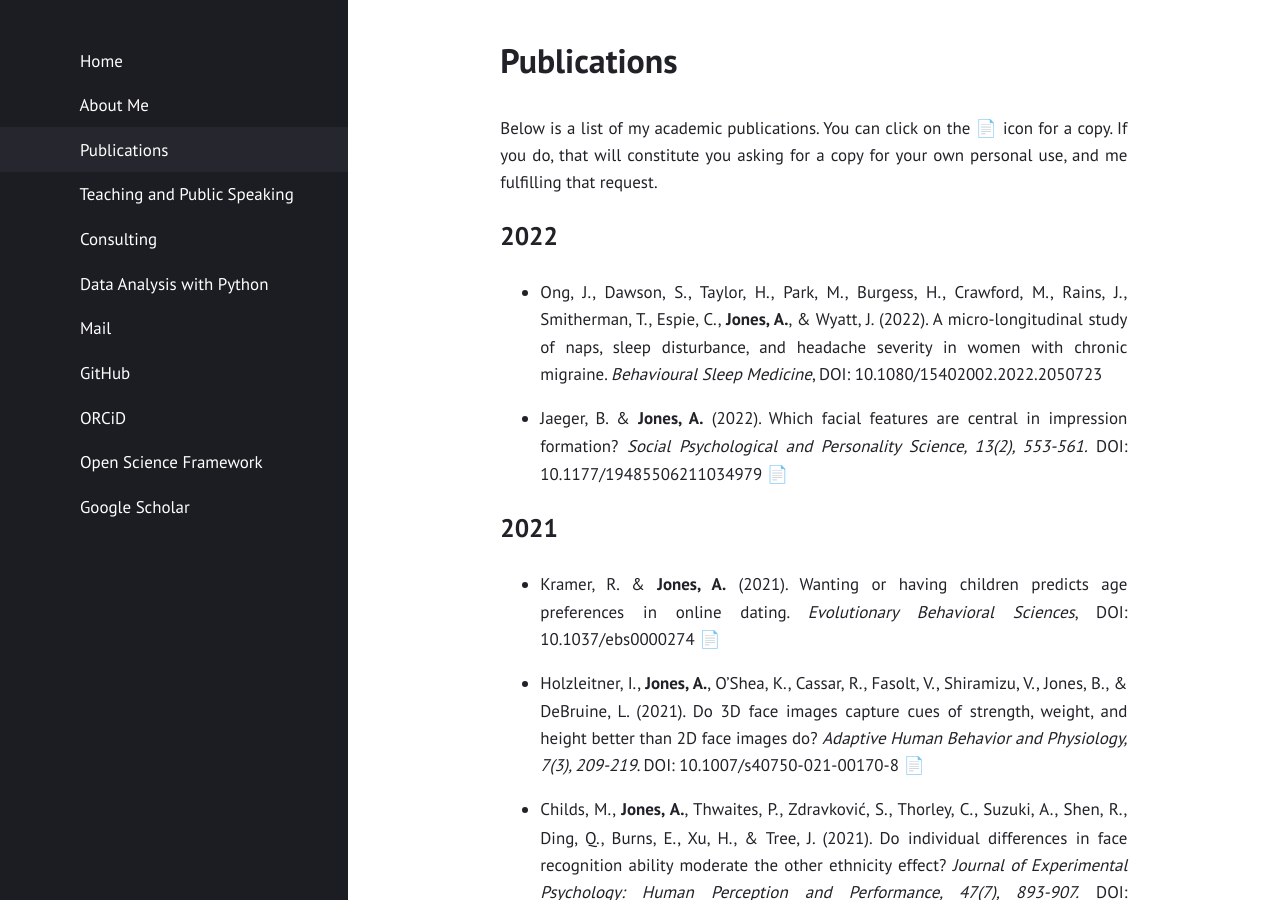
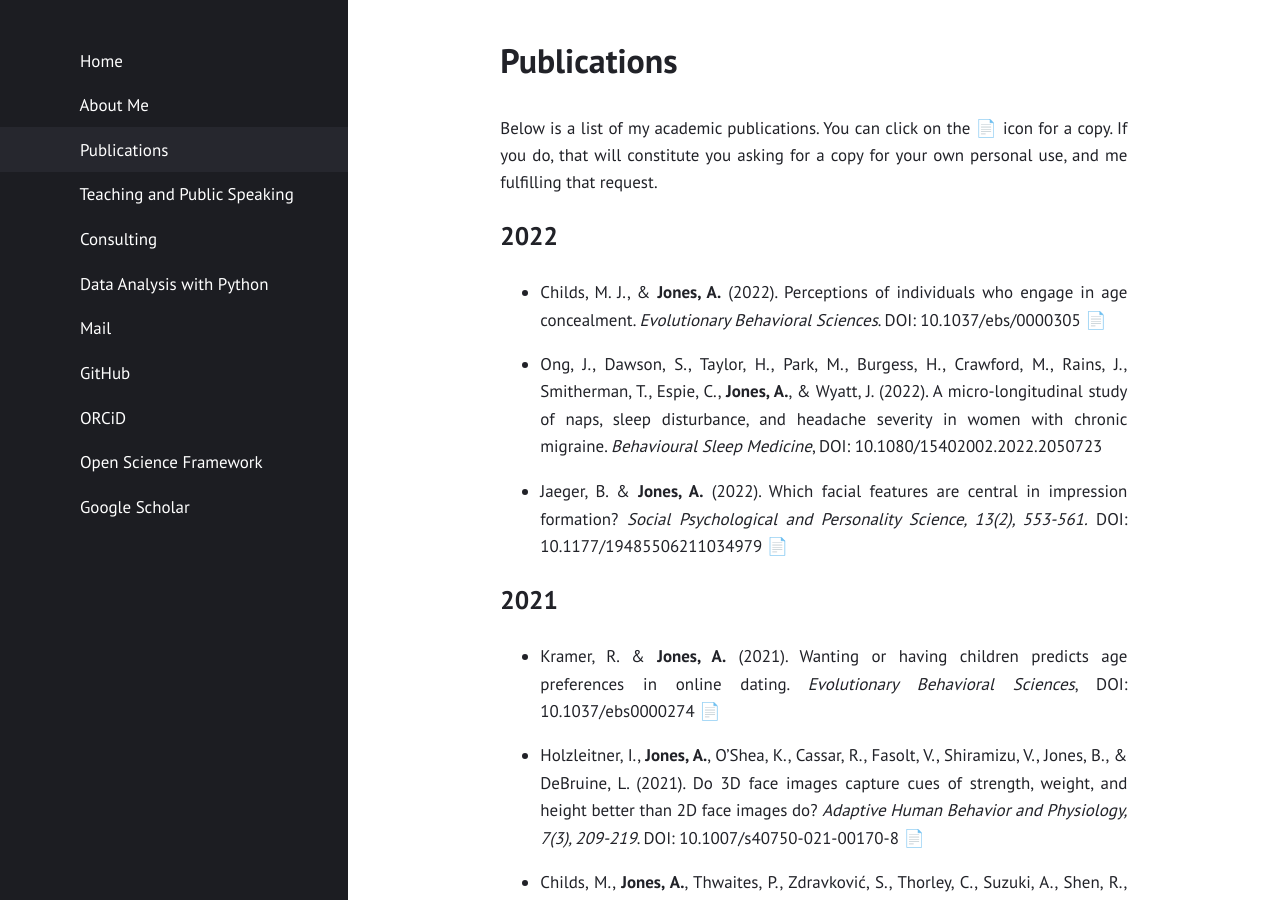
Before and after one commit to alexjonesphd/alexjonesphd.github.io, a Jekyll site: the page built from publications.md, in a window 1280 px wide and 900 px high. Built offline with Jekyll 4.4.1, drawn with Linux system fonts in a browser that asks for light colours.

Commit message:
Include new paper

```diff
--- a/publications.md
+++ b/publications.md
@@ -9,6 +9,8 @@ Below is a list of my academic publications. You can click on the 📄 icon for
 
 
 ## 2022
+- Childs, M. J., & **Jones, A.** (2022). Perceptions of individuals who engage in age concealment. *Evolutionary Behavioral Sciences*. DOI: 10.1037/ebs/0000305 [📄](https://alexjonesphd.github.io/assets/papers/2022/childs&jones2022.pdf)
+
 - Ong, J., Dawson, S., Taylor, H., Park, M., Burgess, H., Crawford, M., Rains, J., Smitherman, T., Espie, C., **Jones, A.**, & Wyatt, J. (2022). A micro-longitudinal study of naps, sleep disturbance, and headache severity in women with chronic migraine. *Behavioural Sleep Medicine*, DOI: 10.1080/15402002.2022.2050723
 
 - Jaeger, B. & **Jones, A.** (2022). Which facial features are central in impression formation? *Social Psychological and Personality Science, 13(2), 553-561.* DOI: 10.1177/19485506211034979 [📄](https://alexjonesphd.github.io/assets/papers/2022/jaeger&jones2022.pdf)
```
Also changed, not shown: 1 other file.
